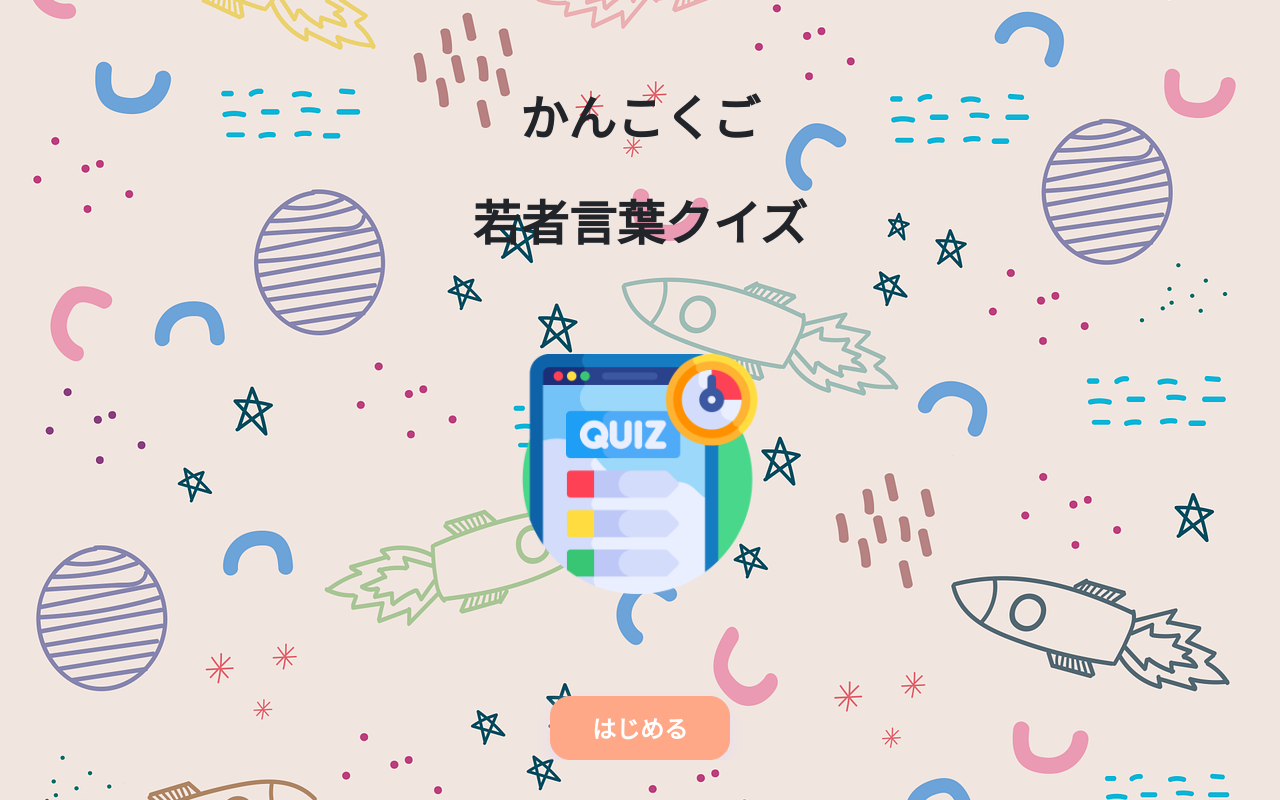
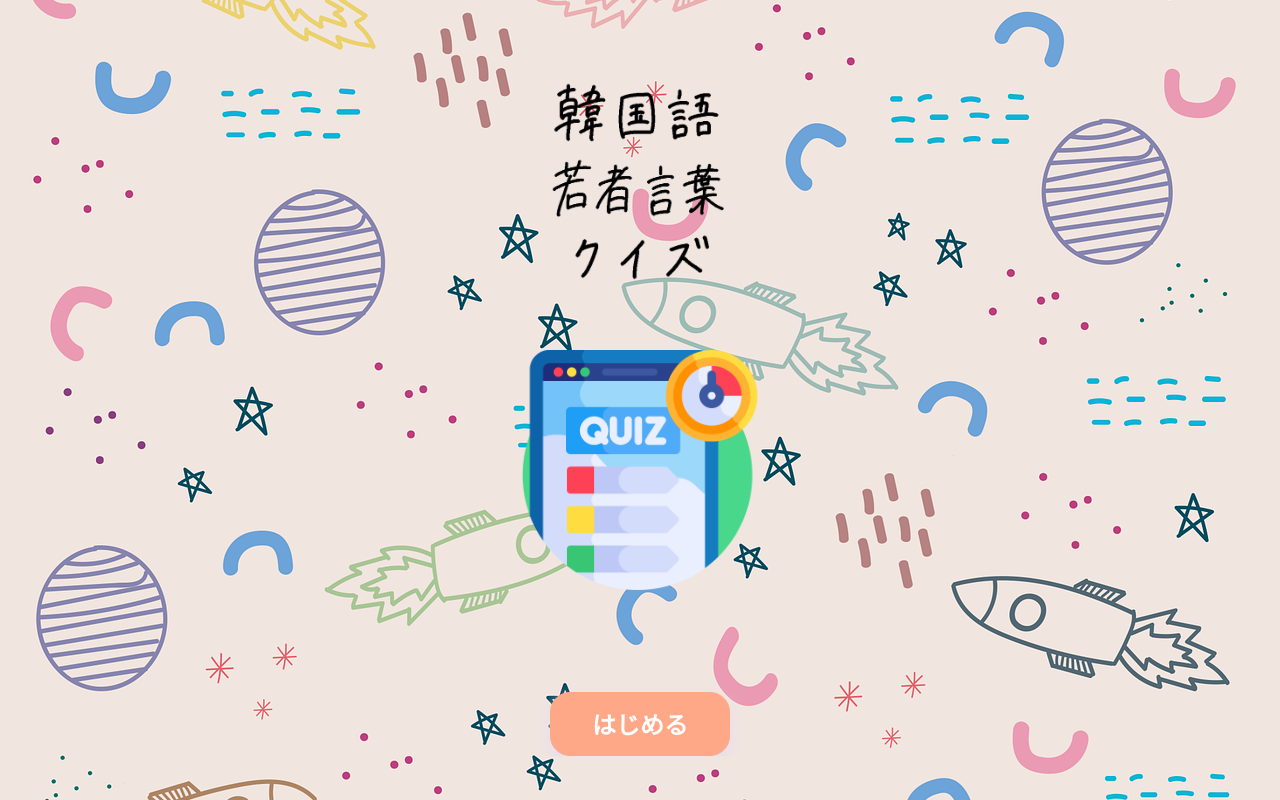
Before and after one commit to JangSeongHyeon/KPOP-Word-Game, a plain HTML site: page index.html in a window 1280 px wide. Drawn offline with Linux system fonts and the light colour scheme; a web font is replaced by a local one.

Commit message:
change start img

```diff
--- a/index.html
+++ b/index.html
@@ -27,8 +27,11 @@
   <!-- 시작 페이지 -->
   <div id="start_area">
     <div id="start_container">
-      <h1 class="main_text" class="singleday">かんこくご</h1>
-      <h1 class="main_text" class="singleday">若者言葉クイズ</h1>
+      <!-- <h1 class="main_text" class="singleday">かんこくご</h1>
+      <h1 class="main_text" class="singleday">若者言葉クイズ</h1> -->
+      <div>
+        <img id="text_img" src="./img/text.png" alt="">
+      </div>
       <img id="start_img" src="./img/main.png" alt="">
       <button id="start_button">はじめる</button>
     </div>
--- a/style.css
+++ b/style.css
@@ -124,6 +124,10 @@ button{
 #start_img{
   height: 30vh;
   margin-top: 8vh;
+}
+
+#text_img{
+  height: 25vh;
 }
 
 
```
Also changed, not shown: img/maintext.png (added), img/text.png (added).
